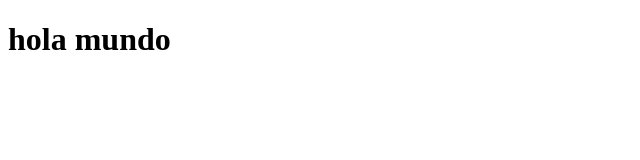
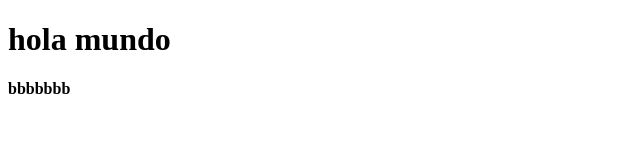
Before and after one commit to edzon8/ejercicosHtml, a plain HTML site: page index.html in a window 1280 px wide. Shown: the full height of the page, 0-640 px from the left. Drawn offline with Linux system fonts and the light colour scheme.

Commit message:
tercer comit

```diff
--- a/index.html
+++ b/index.html
@@ -8,6 +8,7 @@
 </head>
 <body>
     <h1>hola mundo</h1>
+    <h4>bbbbbbb</h4>
 
 </body>
 </html>
```
